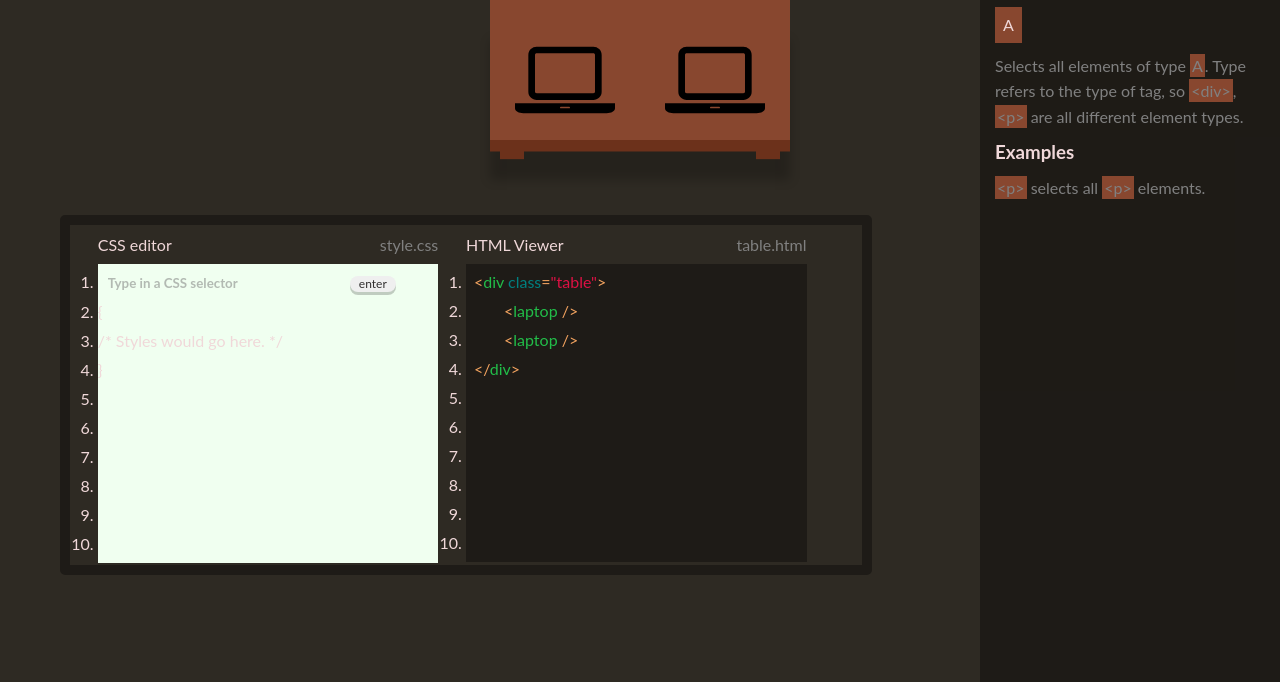
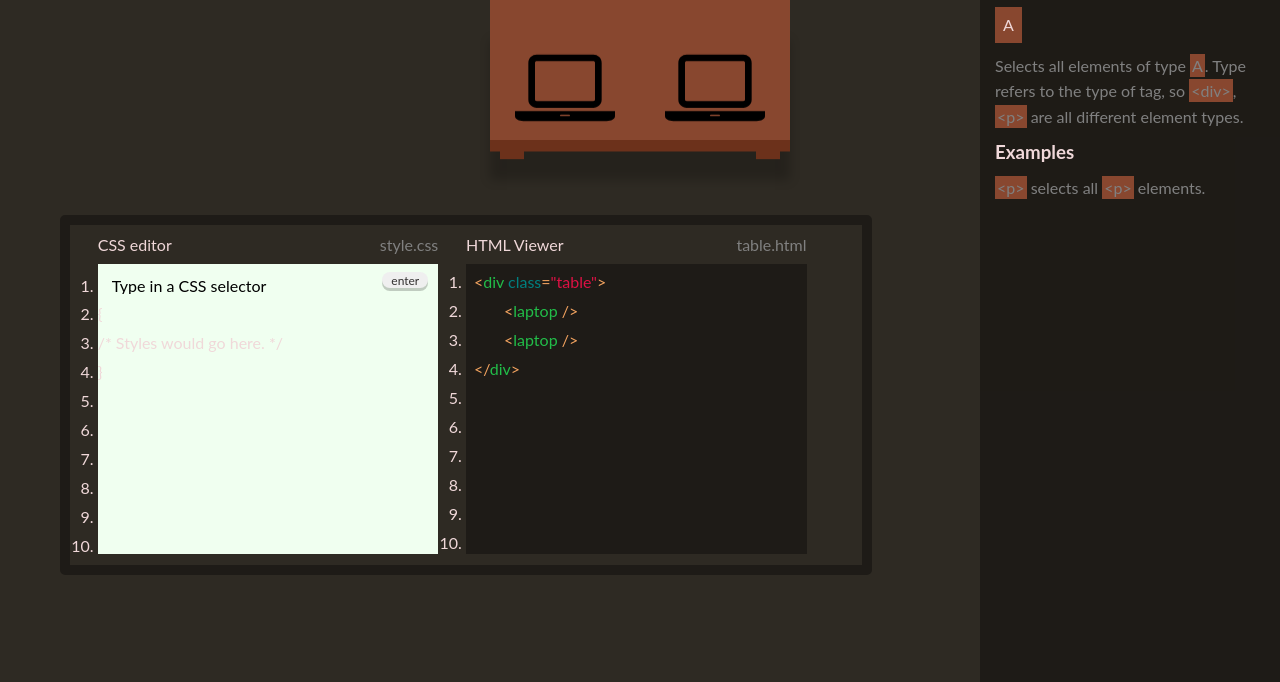
Before and after one commit to mmaaaaaaaails/webdev, a website built with webpack: page rs-css/src/index.html in a window 1280 px wide. Shown: the part 118-800 px from the top of the page. Built offline with nearby package versions, Linux system fonts and the light colour scheme.

Commit message:
feat: add codemirror library and add highlighting for section redactor

```diff
--- a/rs-css/package.json
+++ b/rs-css/package.json
@@ -22,6 +22,7 @@
     "@babel/preset-env": "^7.9.5",
     "autoprefixer": "^9.7.6",
     "babel-loader": "^8.1.0",
+    "codemirror": "^5.58.3",
     "copy-webpack-plugin": "^5.1.1",
     "css-loader": "^3.6.0",
     "css-mqpacker": "^7.0.0",
--- a/rs-css/src/assets/scss/animation.scss
+++ b/rs-css/src/assets/scss/animation.scss
@@ -4,10 +4,10 @@
     100% { transform: translateY(0); }
 }
 
-@keyframes blinker {
-    from { opacity: 1.0; }
-    to { opacity: 0.0; }
-}
+// @keyframes blinker {
+//     from { opacity: 1.0; }
+//     to { opacity: 0.0; }
+// }
 
 @keyframes tremor {
     0%, 25% {
--- /dev/null
+++ b/rs-css/src/assets/scss/libraries/codemirror.scss
@@ -0,0 +1,28 @@
+.CodeMirror {
+    height: 22px !important;
+    max-width: 290px !important;
+    background-color: inherit !important;
+    display: block !important;
+    text-overflow: ellipsis !important;
+    overflow: hidden !important;
+}
+
+div.CodeMirror-vscrollbar {
+    display: none !important;
+    overflow-y: hidden !important;
+}
+
+.CodeMirror-hscrollbar {
+    display: none !important;
+    overflow-x: hidden !important;
+}
+
+.CodeMirror-scroll {
+    overflow: hidden !important;
+    max-height: 10px !important;
+}
+
+.CodeMirror-scrollbar-filler {
+    height: 0 !important;
+    width: 0 !important;
+}
--- a/rs-css/src/assets/scss/main.scss
+++ b/rs-css/src/assets/scss/main.scss
@@ -2,7 +2,8 @@
 @import './animation.scss';
 @import './colors.scss';
 @import './hamburger.scss';
-@import './highlight.scss';
+@import './libraries/highlight.scss';
+@import './libraries/codemirror.scss';
 
 
 * {
@@ -170,6 +171,7 @@ body {
 
     &__window {
         background: $light-color;
+        max-height: 290px;
 
         &--html {
             background: rgba(0,0,0,.35);
@@ -183,16 +185,16 @@ body {
     &__item {
         padding-bottom: 10px;
         color: $main-color;
+        position: relative;
     }
 
-    &__input {
+    &__textarea {
         border: none;
         outline: 0;
         background: $light-color;
         padding-left: 10px;
         animation: blinker 2s cubic-bezier(1.0,0,0,1.0) infinite;
         color: $dark-color;
-        font-weight: bold;
 
         &:focus {
             color: $dark-color;
@@ -212,6 +214,9 @@ body {
         border: none;
         cursor: pointer;
         color: $dark-color;
+        position: absolute;
+        top: 0;
+        right: 10px;
 
         &:hover {
             box-shadow: 0px 2px 0px rgba(0, 0, 0, 0.2);
@@ -230,6 +235,8 @@ body {
     &__tag {
         padding-left: 30px;
     }
+
+
 }
 
 .level {
--- a/rs-css/src/index.html
+++ b/rs-css/src/index.html
@@ -31,7 +31,9 @@
                 <div class="redactor__window">
                     <ol class="redactor__list">
                         <li class="redactor__item">
-                            <input class="redactor__input" type="text" placeholder="Type in a CSS selector">
+                            <div class="redactor__textarea">
+                                <textarea id="mirror"></textarea>
+                            </div>
                             <button class="redactor__button">enter</button>
                         </li>
                         <li class="redactor__item">
--- a/rs-css/src/index.js
+++ b/rs-css/src/index.js
@@ -2,11 +2,10 @@ import './js/modal';
 import './js/hamburger';
 import './assets/css/main.css';
 import './assets/scss/main.scss';
-import hljs from 'highlight.js';
-import 'highlight.js/styles/github.css';
+import './js/libraries/highlightLib';
+import textarea from './js/libraries/codemirrorLib';
 
 const enter = document.querySelector('.redactor__button');
-const input = document.querySelector('.redactor__input');
 const laptop = document.querySelectorAll('.table__laptop');
 const redactor = document.querySelector('.redactor');
 
@@ -23,7 +22,7 @@ function startAnimation() {
 
 function clickHandler() {
     enter.addEventListener('click', () => {
-        if (input.value === 'laptop') {
+        if (textarea.getValue() === 'laptop') {
             sortElements();
         } else {
             startAnimation();
@@ -33,7 +32,7 @@ function clickHandler() {
 
 function keyDownHandler() {
     document.addEventListener('keydown', (element) => {
-        if (input.value === 'laptop' && element.code === 'Enter') {
+        if (textarea.getValue() === 'laptop' && element.code === 'Enter') {
             enter.classList.add('redactor__button--active');
             sortElements();
         } else if (element.code === 'Enter') {
@@ -53,4 +52,3 @@ function keyUpHandler() {
 clickHandler();
 keyDownHandler();
 keyUpHandler();
-hljs.initHighlightingOnLoad();
--- /dev/null
+++ b/rs-css/src/js/libraries/codemirrorLib.js
@@ -0,0 +1,19 @@
+import * as CodeMirror from 'codemirror';
+import 'codemirror/lib/codemirror.css';
+import 'codemirror/lib/codemirror';
+import 'codemirror/mode/javascript/javascript';
+import 'codemirror/mode/htmlmixed/htmlmixed';
+import 'codemirror/mode/xml/xml';
+import 'codemirror/mode/css/css';
+import 'codemirror/addon/display/placeholder';
+
+const textarea = CodeMirror.fromTextArea(document.getElementById('mirror'), {
+    mode: 'htmlmixed',
+    htmlMode: true,
+    lineWrapping: true,
+    fixedGutter: true,
+});
+
+textarea.setOption('placeholder', 'Type in a CSS selector');
+
+export default textarea;
--- /dev/null
+++ b/rs-css/src/js/libraries/highlightLib.js
@@ -0,0 +1,4 @@
+import hljs from 'highlight.js';
+import 'highlight.js/styles/github.css';
+
+hljs.initHighlightingOnLoad();
```
Also changed, not shown: rs-css/src/assets/scss/libraries/highlight.scss (renamed from rs-css/src/assets/scss/highlight.scss), 1 other file.
